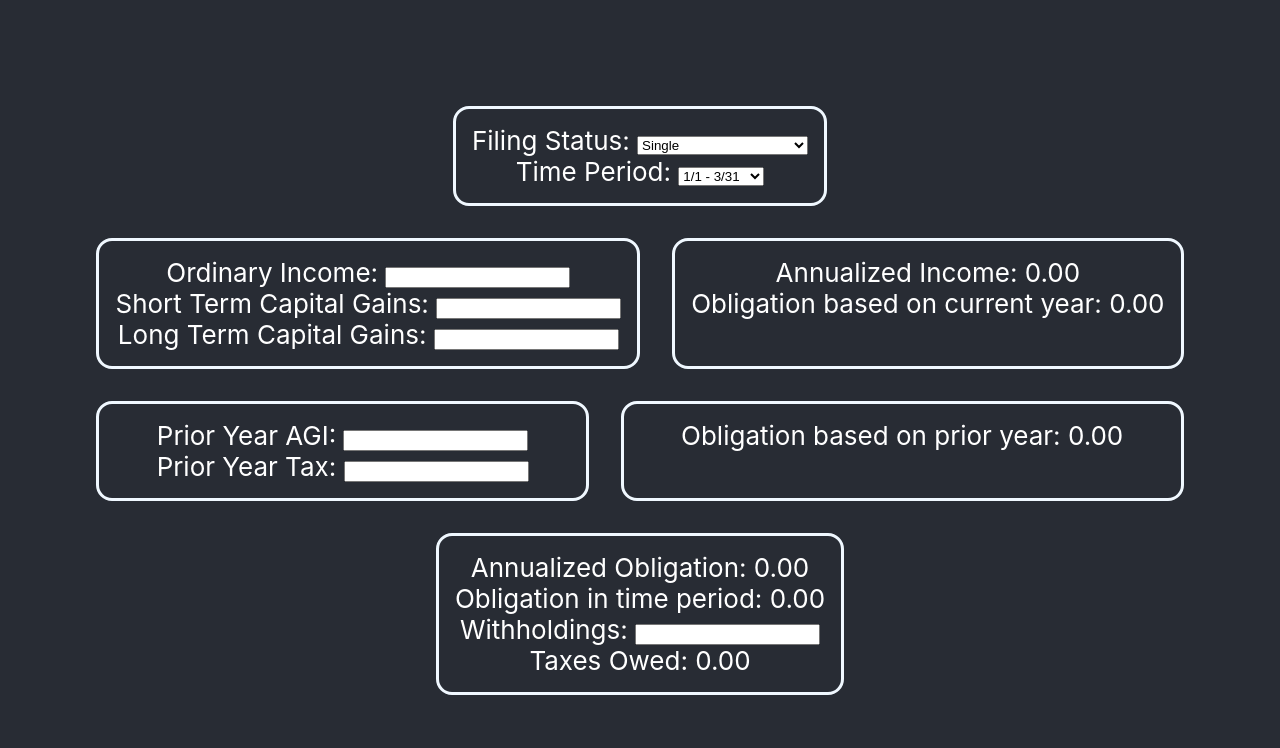
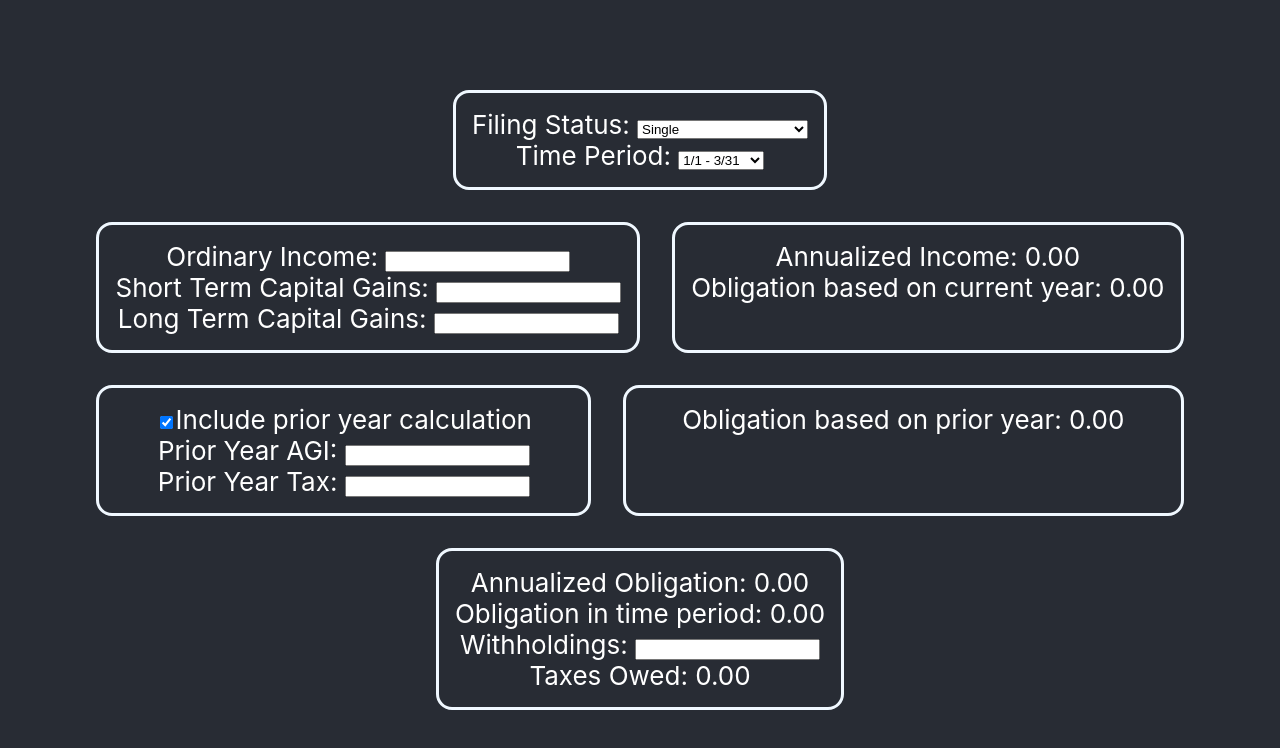
Before and after one commit to tomo-otsuka/brasstax, a React (Create React App) app: page / in a window 1280 px wide. Shown: the top 748 px of the page. Built offline with nearby package versions, Linux system fonts and the light colour scheme.

Commit message:
toggle for prior year inclusion

```diff
--- a/public/index.html
+++ b/public/index.html
@@ -1,6 +1,5 @@
 <!DOCTYPE html>
 <html lang="en">
-
   <head>
     <meta charset="utf-8" />
     <link rel="icon" href="%PUBLIC_URL%/favicon.ico" />
@@ -39,5 +38,4 @@
       To create a production bundle, use `npm run build` or `yarn build`.
     -->
   </body>
-
 </html>
--- a/src/App.css
+++ b/src/App.css
@@ -35,3 +35,7 @@ div.row {
   display: flex;
   flex-direction: row;
 }
+
+input:disabled {
+  background: #524e4e;
+}
--- a/src/App.js
+++ b/src/App.js
@@ -42,6 +42,21 @@ class TimePeriod extends React.Component {
   }
 }
 
+class IncludePriorYearCalculation extends React.Component {
+  render() {
+    return (
+      <div>
+        <input
+          type="checkbox"
+          checked={this.props.checked}
+          onChange={(event) => this.props.onChange(event)}
+        ></input>
+        <label>Include prior year calculation</label>
+      </div>
+    );
+  }
+}
+
 class LabeledTextBox extends React.Component {
   render() {
     return (
@@ -50,6 +65,7 @@ class LabeledTextBox extends React.Component {
         <input
           type="text"
           onChange={(event) => this.props.onChange(event)}
+          disabled={this.props.disabled}
         ></input>
       </div>
     );
@@ -82,6 +98,7 @@ class App extends React.Component {
 
       withholdings: 0,
 
+      includePriorYearCalculation: true,
       priorYearAgi: 0,
       priorYearTax: 0,
       obligationBasedOnPriorYear: 0,
@@ -125,6 +142,10 @@ class App extends React.Component {
 
   handleWithholdingsChange(event) {
     this.setState({ withholdings: event.target.value });
+  }
+
+  handleIncludePriorYearCalculation(event) {
+    this.setState({ includePriorYearCalculation: event.target.checked });
   }
 
   _calculateObligationBasedOnPriorYear(priorYearAgi, priorYearTax) {
@@ -199,6 +220,14 @@ class App extends React.Component {
     );
   }
 
+  _getAnnualizedObligation() {
+    let obligations = [this.state.obligationBasedOnCurrentYear];
+    if (this.state.includePriorYearCalculation) {
+      obligations.push(this.state.obligationBasedOnPriorYear);
+    }
+    return Math.min(...obligations);
+  }
+
   render() {
     return (
       <div className="App App-header">
@@ -222,11 +251,15 @@ class App extends React.Component {
                 ></LabeledTextBox>
                 <LabeledTextBox
                   label="Short Term Capital Gains"
-                  onChange={(event) => this.handleShortTermCapitalGainsChange(event)}
+                  onChange={(event) =>
+                    this.handleShortTermCapitalGainsChange(event)
+                  }
                 ></LabeledTextBox>
                 <LabeledTextBox
                   label="Long Term Capital Gains"
-                  onChange={(event) => this.handleLongTermCapitalGainsChange(event)}
+                  onChange={(event) =>
+                    this.handleLongTermCapitalGainsChange(event)
+                  }
                 ></LabeledTextBox>
               </div>
 
@@ -244,13 +277,21 @@ class App extends React.Component {
 
             <div className="row">
               <div className="bordered">
+                <IncludePriorYearCalculation
+                  checked={this.state.includePriorYearCalculation}
+                  onChange={(event) =>
+                    this.handleIncludePriorYearCalculation(event)
+                  }
+                ></IncludePriorYearCalculation>
                 <LabeledTextBox
                   label="Prior Year AGI"
                   onChange={(event) => this.handlePriorYearAgiChange(event)}
+                  disabled={!this.state.includePriorYearCalculation}
                 ></LabeledTextBox>
                 <LabeledTextBox
                   label="Prior Year Tax"
                   onChange={(event) => this.handlePriorYearTaxChange(event)}
+                  disabled={!this.state.includePriorYearCalculation}
                 ></LabeledTextBox>
               </div>
 
@@ -264,14 +305,10 @@ class App extends React.Component {
           </div>
         </div>
         <div className="row">
-
           <div className="bordered">
             <LabeledSpan
               label="Annualized Obligation"
-              value={Math.min(
-                this.state.obligationBasedOnPriorYear,
-                this.state.obligationBasedOnCurrentYear
-              ).toFixed(2)}
+              value={this._getAnnualizedObligation().toFixed(2)}
             ></LabeledSpan>
 
             <LabeledSpan
```
Also changed, not shown: 7 other files (tests, documents, lock files or other folders). Lines whose indentation alone changed are shown as unchanged.
